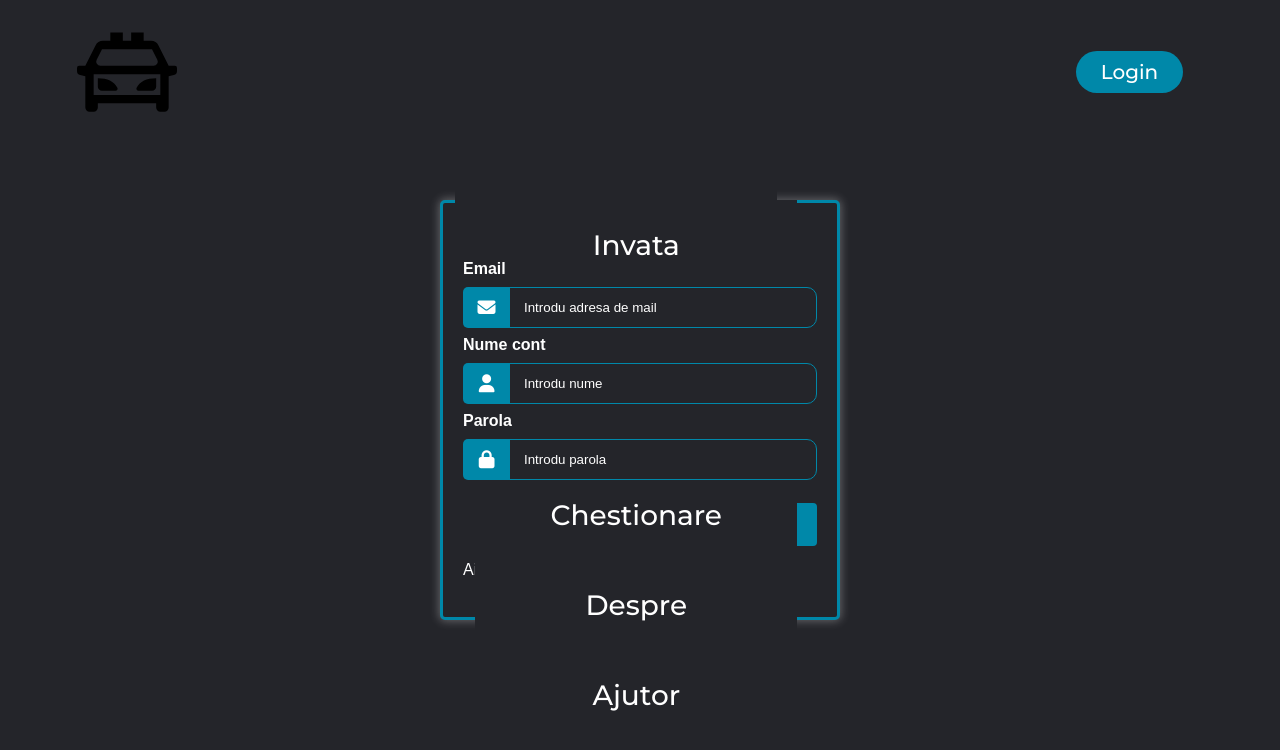
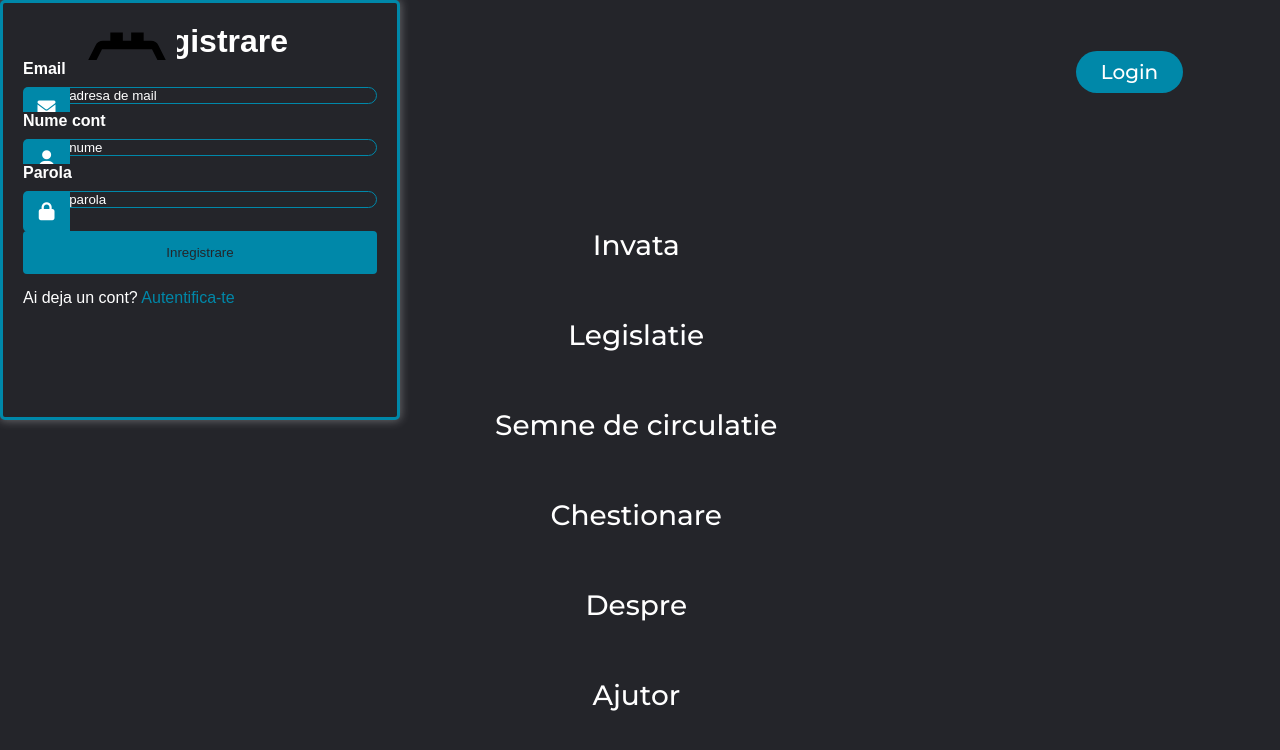
Before and after one commit to TeodorescuCalin/RoT, a PHP site: page /pages/register.html in a window 1280 px wide. Shown: the top 750 px of the page. Run offline with PHP 8.4, Linux system fonts and the light colour scheme; style sheets or scripts are compiled from the project's sources; some libraries are stand-ins or nearby versions.

Commit message:
Code cleaning

```diff
--- a/src/pages/navbar.html
+++ b/src/pages/navbar.html
@@ -2,48 +2,38 @@
 <html lang="ro">
 <head>
     <meta charset="UTF-8">
+
     <title>Romanian Traffic Signs Tutor</title>
 
-    <link rel="stylesheet" href="navbar.css">
+    <link rel="stylesheet" href="../styles/navbar.css">
     <link rel="preconnect" href="https://fonts.googleapis.com">
     <link rel="preconnect" href="https://fonts.gstatic.com" crossorigin>
-    <!--    <script src="../scripts/navbarResize.js"> </script>-->
 </head>
 <body>
 
 <header>
     <a href="home.html" class="homeButton">
-        <svg id="logo" href="#" xmlns="http://www.w3.org/2000/svg" viewBox="0 0 24 24" width="100" height="100">
+        <svg xmlns="http://www.w3.org/2000/svg" viewBox="0 0 24 24" width="100" height="100">
             <path fill="none" d="M0 0h24v24H0z"/>
             <path d="M4 13v5h16v-5H4zm1.618-2h12.764a1 1 0 0 0 .894-1.447L18 7H6L4.724 9.553A1 1 0 0 0 5.618 11zM22 13.5V21a1 1 0 0 1-1 1h-1a1 1 0 0 1-1-1v-1H5v1a1 1 0 0 1-1 1H3a1 1 0 0 1-1-1v-7.5l-1.243-.31A1 1 0 0 1 0 12.22v-.72a.5.5 0 0 1 .5-.5H2l2.447-4.894A2 2 0 0 1 6.237 5H8V3h3v2h2V3h3v2h1.764a2 2 0 0 1 1.789 1.106L22 11h1.5a.5.5 0 0 1 .5.5v.72a1 1 0 0 1-.757.97L22 13.5zM5 14c2.317 0 3.879.755 4.686 2.264a.5.5 0 0 1-.441.736H6a1 1 0 0 1-1-1v-2zm14 0v2a1 1 0 0 1-1 1h-3.245a.5.5 0 0 1-.44-.736C15.12 14.754 16.682 14 19 14z"/>
         </svg>
     </a>
     <nav class="navBar">
-        <ul class="navButtons">
-            <li> <a href="https://www.scoalarutiera.ro/curs-legislatie" target="_blank" id="learnButton"> Invata </a> </li>
-            <li> <a href="#" id="highwayCodeButton"> Legislatie </a>
+        <ul class="navBar__buttons">
+            <li> <a href="https://www.scoalarutiera.ro/curs-legislatie" target="_blank"> Invata </a> </li>
+            <li> <a href="#"> Legislatie </a>
                 <ul class="subMenuHighwayCode">
-                    <li> <a href="#" id="romanianHigwayCode"> Romania </a> </li>
-                    <li> <a href="#" id="otherHigwayCode"> altele </a> </li>
+                    <li> <a href="#"> Romania </a> </li>
+                    <li> <a href="#"> altele </a> </li>
                 </ul>
             </li>
-            <li> <a href="#" id="roadSigns"> Semne de circulatie </a> </li>
-            <li> <a href="#" id="testsButton"> Chestionare </a> </li>
-            <li> <a href="#" id="aboutButton"> Despre </a> </li>
-            <li> <a href="#" id="helpButton"> Ajutor </a> </li>
+            <li> <a href="#"> Semne de circulatie </a> </li>
+            <li> <a href="#"> Chestionare </a> </li>
+            <li> <a href="#"> Despre </a> </li>
+            <li> <a href="#"> Ajutor </a> </li>
         </ul>
     </nav>
-    <!--<div class="login">-->
-        <button onclick = "window.location.href='login.html'" type="button" class="login"> Login </button>
-    <!-- </div> -->
-
-<!--        <div id="menuBar" class="menuBarBlock">-->
-<!--            <a id="legislationButton" class="menuBarBlock__legislation"> Legislatie </a>-->
-<!--            <a id="signsButton" class="menuBarBlock__signs"> Semne rutiere </a>-->
-<!--            <a id="learnButton" class="menuBarBlock__learn"> Invata </a>-->
-<!--            <a id="testButton" class="menuBarBlock__test"> Chestionare </a>-->
-<!--        </div>-->
-<!--    </div>-->
+    <button onclick = "window.location.href='login.html'" type="button" class="login"> Login </button>
 </header>
 
 
--- a/src/pages/register.html
+++ b/src/pages/register.html
@@ -1,7 +1,11 @@
 <!DOCTYPE html>
-<html lang = "en">
+<html lang="ro">
 <head>
-	<link rel="stylesheet" type="text/css" href="register.css">
+	<meta charset="UTF-8">
+
+	<title> Înregistrare </title>
+
+	<link rel="stylesheet" type="text/css" href="../styles/register.css">
 	<script src="https://kit.fontawesome.com/a4b0c75974.js" crossorigin="anonymous"></script>
 	<script src="https://code.jquery.com/jquery-3.6.3.js"></script>
 </head>
@@ -13,30 +17,29 @@
 		});
 	</script>
 	<div class="registerBlock">
-		<h1>Inregistrare</h1>
+		<h1>Înregistrare</h1>
 
 			<div class="form-container">
                 <div class="emailContainer">
 					<label for="email"><b>Email</b></label>
 					<i class ="fas fa-envelope"></i>
-					<input type="text" placeholder="Introdu adresa de mail" name="email" required>
+					<input type="text" placeholder="Introdu adresa de mail" id="email" required>
 				</div>
 
 				<div class="usernameContainer">
 					<label for="uname"><b>Nume cont</b></label>
 					<i class ="fas fa-user"></i>
-					<input type="text" placeholder="Introdu nume" name="uname" required>
+					<input type="text" placeholder="Introdu nume" id="uname" required>
 				</div>
 
 				<div class="passwordContainer">
 					<label for="psw"><b>Parola</b></label>
 					<i class ="fas fa-lock"></i>
-					<input type="password" placeholder="Introdu parola" name="psw" required>
+					<input type="password" placeholder="Introdu parola" id="psw" required>
 				</div>
 				<button type="submit">Inregistrare</button>
 			</div>
 			<div class="oldAccount">Ai deja un cont? <a href="login.html"> Autentifica-te</a></div>
-		</form>
 	</div>
 </body>
 </html>
--- a/src/styles/navbar.scss
+++ b/src/styles/navbar.scss
@@ -1,15 +1,12 @@
 @import url('https://fonts.googleapis.com/css2?family=Montserrat:wght@500&display=swap');
 
-$gradientColor: linear-gradient(to right, rgb(113, 194, 255) 5%, rgb(52, 88, 119));
 $hoverColor: #0088a9;
 $backgroundColor: #24252A;
-$subMenuBoxShadowColor: rgba(0, 0, 0, 0.24) 0px 3px 8px;
 $loginButtonColor: rgba(0, 136, 169, 1);
 $loginButtonHoverColor: rgba(0, 136, 169, 0.5);
 
 @mixin flex-display($justify: left){
     display: flex;
-    //flex-direction: row;
     justify-content: $justify;
 }
 
@@ -37,7 +34,7 @@ header {
     transition: all .50s ease;
 }
 
-.navButtons{
+.navBar__buttons{
     text-align: center;
     position: relative;
     display: flex;
@@ -45,15 +42,15 @@ header {
     list-style: none;
 }
 
-.navButtons a:hover {
-    color: #0088a9;
+.navBar__buttons a:hover {
+    color: $hoverColor;
 }
 
-.navButtons a:active {
+.navBar__buttons a:active {
     color: yellow;
 }
 
-.navButtons a {
+.navBar__buttons a {
     @include block-display(block);
     color: white;
     font-family: "Montserrat", sans-serif;
@@ -73,7 +70,6 @@ div .login {
     font-weight: 500;
     font-size: 20px;
     text-decoration: none;
-    //padding: 100px 0;
     margin: 0 20px;
     transition: all .50s ease;
     position: relative;
@@ -83,7 +79,6 @@ div .login {
     background-color: $loginButtonColor;
     cursor: pointer;
     top: 31px;
-    //transition: all .50s ease;
 }
 
 div .login:hover {
@@ -92,13 +87,13 @@ div .login:hover {
 
 .subMenuHighwayCode {
     position: relative;
-    background-color: #0088a9;
+    background-color: $hoverColor;
     display: none;
     list-style: none;
     border: none;
     top: 15px;
     line-height: 50px;
-    box-shadow: rgba(0, 0, 0, 0.24) 0px 3px 8px;
+    box-shadow: rgba(0, 0, 0, 0.24) 0 3px 8px;
 }
 
 nav ul li:hover ul {
@@ -110,7 +105,7 @@ nav ul li:hover ul {
 }
 
 @media (max-width: 1304px) {
-    .navButtons {
+    .navBar__buttons {
         @include block-display(block);
         position: relative;
         width: 100%;
@@ -121,7 +116,7 @@ nav ul li:hover ul {
         transition-duration: 200ms;
     }
 
-    .navButtons a {
+    .navBar__buttons a {
         font-size: 28px;
     }
 
@@ -137,122 +132,7 @@ nav ul li:hover ul {
 }
 
 @media (max-width: 350px) {
-    //.navButtons {
-    //    position: relative;
-    //    display: block;
-    //    width: 100%;
-    //    top: 180px;
-    //    left: 20px;
-    //    line-height: 80px;
-    //    text-align: center;
-    //    transition: all .5s ease;
-    //    transition-duration: 200ms;
-    //}
-    //
-    //.navButtons a {
-    //    font-size: 28px;
-    //}
-    //
-    //.subMenuHighwayCode {
-    //    line-height: 50px;
-    //    margin-bottom: 20px;
-    //}
-    .navButtons a {
+    .navBar__buttons a {
         font-size: 28px;
     }
 }
-
-//li, a, button {
-//    font-family: "Montserrat", sans-serif;
-//    font-weight: 500;
-//    font-size: 22px;
-//    color: white;
-//    text-decoration: none;
-//}
-//
-//header {
-//    display: flex;
-//    justify-content: space-between;
-//    align-items: center;
-//
-//    padding: 30px 8%;
-//}
-//
-//.nav_links {
-//    list-style: none;
-//}
-//
-//.nav_links ul {
-//    display: flex;
-//    flex-direction: row;
-//}
-//
-//.nav_links ul a {
-//    display: block;
-//    flex-direction: row;
-//    padding: 0px 15px;
-//}
-//
-//.nav_links li {
-//    display: block;
-//    padding: 0px 15px;
-//}
-//
-//.nav_links li a {
-//    transition: all 0.3s ease 0s;
-//}
-//
-//.nav_links li a:hover {
-//    color: #0088a9;
-//}
-//
-//button {
-//    padding: 9px 25px;
-//    background-color: rgba(0, 136, 169, 1);
-//    border: none;
-//    border-radius: 50px;
-//    cursor: pointer;
-//    transition: all 0.3s ease 0s;
-//}
-//
-//button:hover {
-//    background-color: rgba(0, 136, 169, 0.5);
-//}
-//
-//@media screen and (max-width: 1304px) {
-//    .homeButton {
-//        svg {
-//            width:  225px;
-//            height: 225px;
-//            padding-left: 20px;
-//            transition: all 1s ease-in-out;
-//        }
-//    }
-//
-//    .nav_links {
-//        flex-direction: column;
-//        align-items: flex-start;
-//    }
-//    nav ul {
-//        position: fixed;
-//        width: 100%;
-//        top: 225px;
-//        left: 0;
-//        padding-top: 100px;
-//        margin-right: 5000px;
-//        text-align: center;
-//    }
-//    nav ul li {
-//        display: block;
-//        margin: 100px 100px;
-//        line-height: 100px;
-//    }
-//    nav ul li a {
-//        font-size: 70px;
-//    }
-//    button {
-//        font-size: 60px;
-//        color: white;
-//        text-decoration: none;
-//    }
-//}
--- a/src/styles/register.scss
+++ b/src/styles/register.scss
@@ -1,6 +1,4 @@
-//$primary-color: #0fabe9;
 $secondary-color: #f44336;
-//$background-color: #0d1525;
 
 $gradientColor: linear-gradient(to right, rgb(113, 194, 255) 5%, rgb(52, 88, 119));
 $primary-color: #0088a9;
@@ -13,19 +11,11 @@ body {
 }
 
 .registerBlock {
-  // position: relative;
-  // margin: 0;
-  // top: 50%;
-  // left: 50%;
-  // -ms-transform: translate(-50%, 50%);
-  // transform: translate(-50%, 50%);
-  margin: auto;
-  margin-top: 200px;
   background-color: $background-color;
   border-radius: 5px;
   border-style: solid;
   border-color: $primary-color;
-  box-shadow: 0px 0px 10px 1px rgba(255, 255, 255, 0.3);
+  box-shadow: 0 0 10px 1px rgba(255, 255, 255, 0.3);
   padding: 20px;
   max-width: 400px;
   height: 420px;
@@ -47,8 +37,6 @@ body {
     input[type=text],
     input[type=password] {
       width: 100%;
-      padding: 12px 20px;
-      padding-left: 60px;
       margin: 8px 0;
       display: inline-block;
       border: 1px solid $primary-color;
@@ -58,8 +46,8 @@ body {
       background: $background-color;
 
       &:focus {
-        box-shadow: inset 0px 0px 5px 5px rgba(26,188,156,0.25);
-        outline-width: 0px;
+        box-shadow: inset 0 0 5px 5px rgba(26,188,156,0.25);
+        outline-width: 0;
       }
     }
 
@@ -78,7 +66,7 @@ body {
         display: flex;
         align-items: center;
         justify-content: center;
-        margin: 8px 0px 0px 0px;
+        margin: 8px 0 0 0;
       }
     }
 
```
Also changed, not shown: src/pages/forgotPassword.html (+7 -4 lines), src/pages/login.html (+7 -5 lines), src/styles/login.scss (+7 -19 lines).
